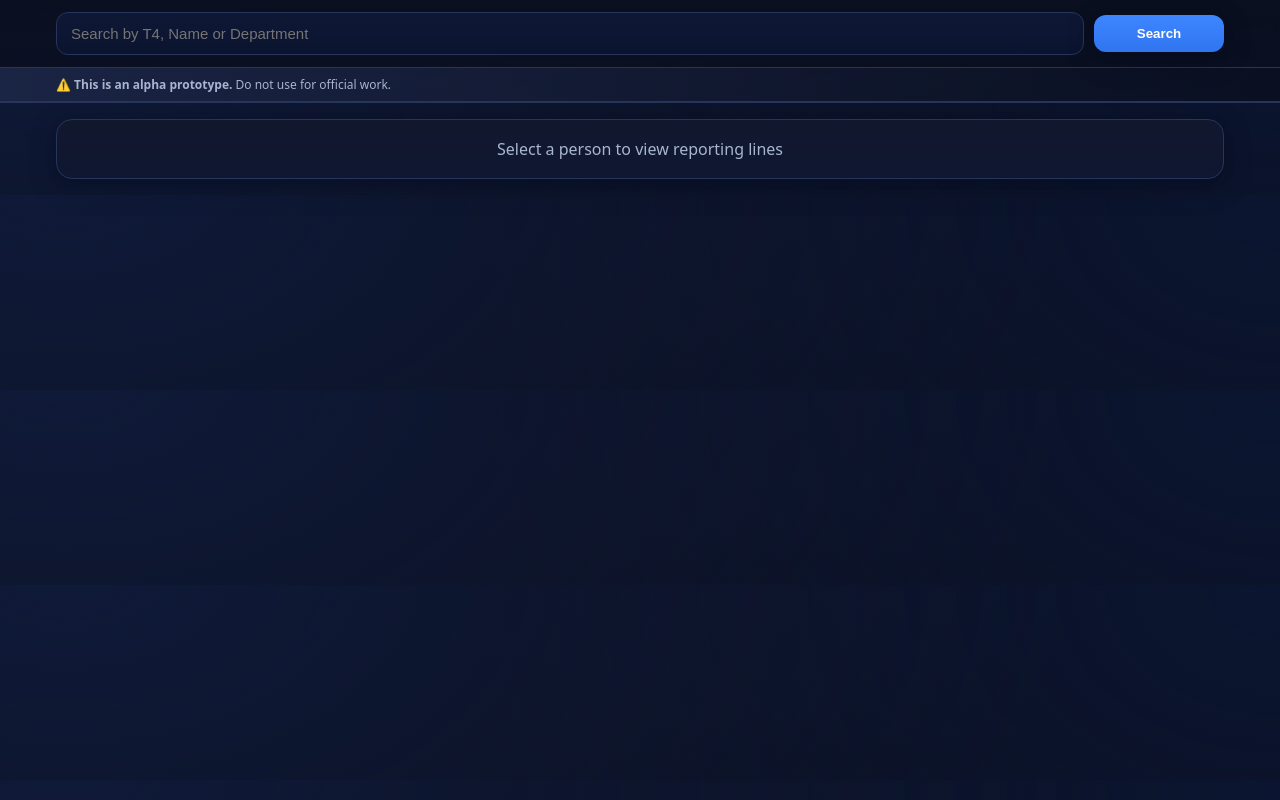
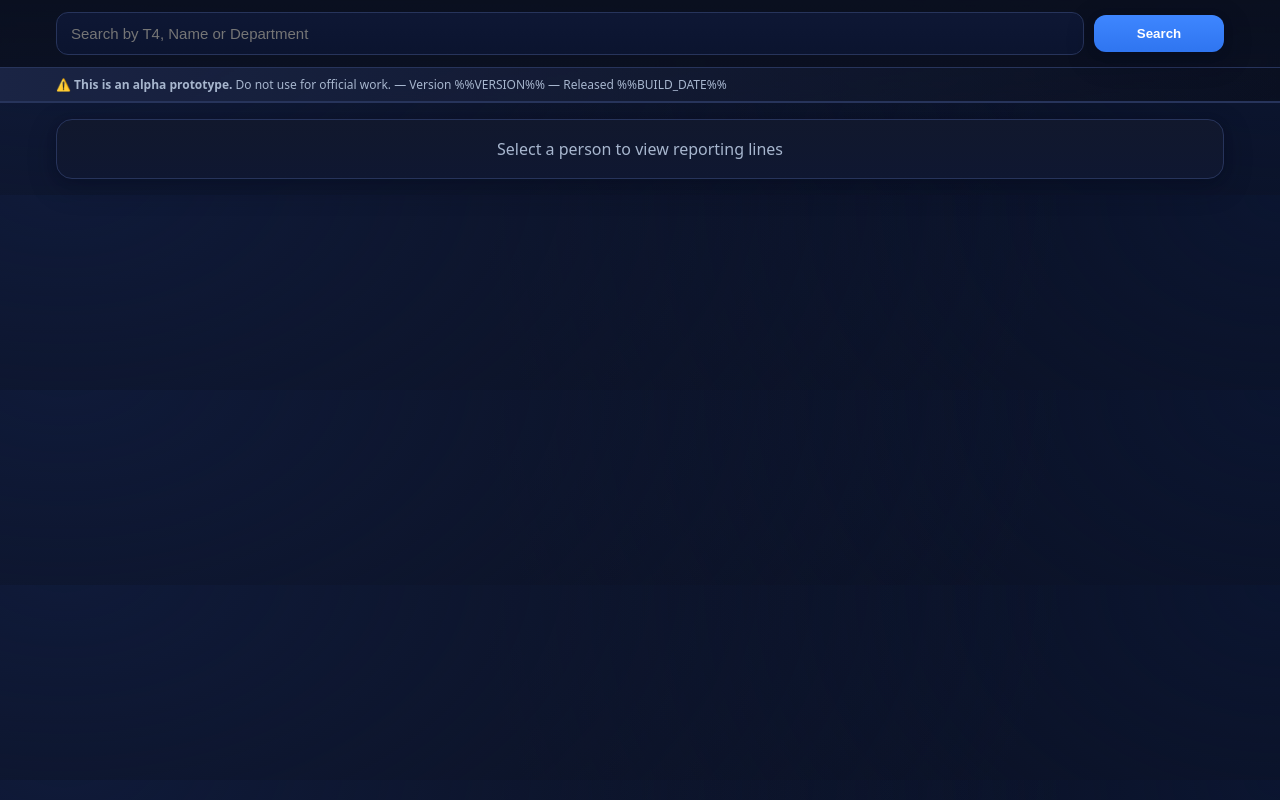
Before and after one commit to Ashley-Pettit/AlphaTree, a plain HTML site: page index.html in a window 1280 px wide. Drawn offline with Linux system fonts and the light colour scheme.

Commit message:
Update index.html

```diff
--- a/index.html
+++ b/index.html
@@ -410,7 +410,8 @@
       </div>
     </div>
     <div class="disclaimer">
-      <div class="container">⚠️ <strong>This is an alpha prototype.</strong> Do not use for official work.</div>
+      <div class="container">⚠️ <strong>This is an alpha prototype.</strong> Do not use for official work. — Version %%VERSION%% — Released %%BUILD_DATE%%
+</footer></div>
     </div>
   </header>
 
```
